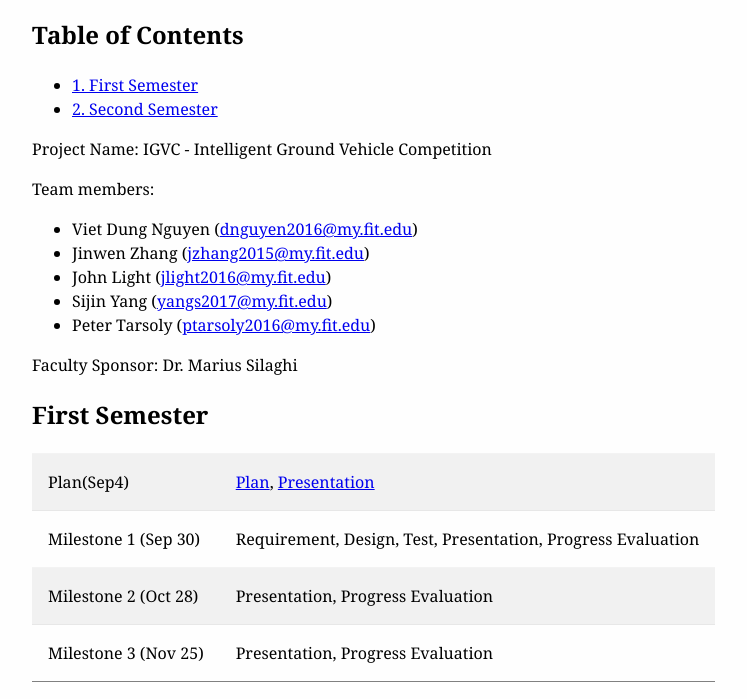
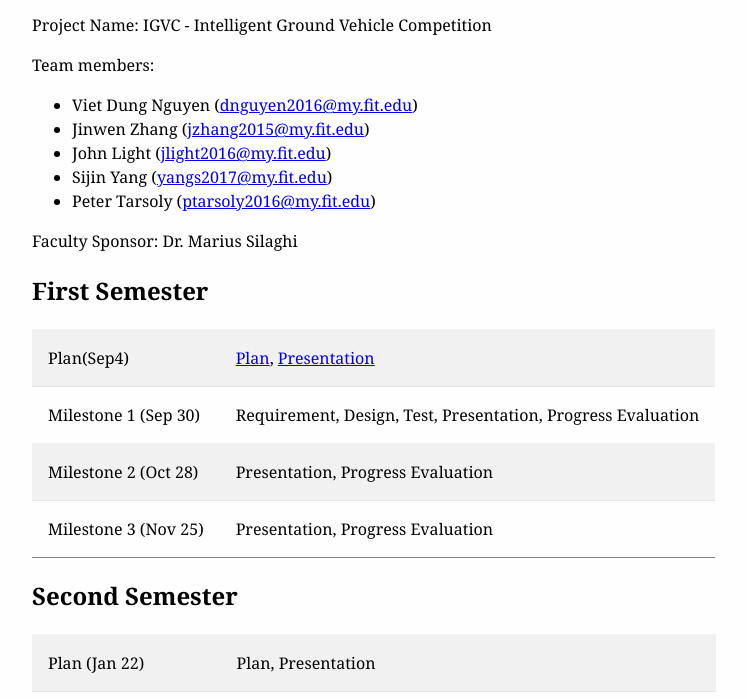
Before and after one commit to fit-igvc-2019/fit-igvc-2019.github.io, a plain HTML site: page index.html in a window 1280 px wide. Shown: the part 72-771 px from the top of the page, without its empty margins (158-905 px from the left). Drawn offline with Linux system fonts and the light colour scheme.

Commit message:
Update publishing script

```diff
--- a/index.html
+++ b/index.html
@@ -3,7 +3,7 @@
 "http://www.w3.org/TR/xhtml1/DTD/xhtml1-strict.dtd">
 <html xmlns="http://www.w3.org/1999/xhtml" lang="en" xml:lang="en">
 <head>
-<!-- 2019-09-05 Thu 00:23 -->
+<!-- 2019-09-05 Thu 00:45 -->
 <meta http-equiv="Content-Type" content="text/html;charset=utf-8" />
 <meta name="viewport" content="width=device-width, initial-scale=1" />
 <title>IGVC Project</title>
@@ -230,15 +230,6 @@ for the JavaScript code in this tag.
 <body>
 <div id="content">
 <h1 class="title">IGVC Project</h1>
-<div id="table-of-contents">
-<h2>Table of Contents</h2>
-<div id="text-table-of-contents">
-<ul>
-<li><a href="#org65737f9">1. First Semester</a></li>
-<li><a href="#orgc272ddb">2. Second Semester</a></li>
-</ul>
-</div>
-</div>
 <p>
 Project Name: IGVC - Intelligent Ground Vehicle Competition
 </p>
@@ -259,8 +250,8 @@ Team members:
 Faculty Sponsor: Dr. Marius Silaghi
 </p>
 
-<div id="outline-container-org65737f9" class="outline-2">
-<h2 id="org65737f9"><span class="section-number-2">1</span> First Semester</h2>
+<div id="outline-container-org7568296" class="outline-2">
+<h2 id="org7568296"><span class="section-number-2">1</span> First Semester</h2>
 <div class="outline-text-2" id="text-1">
 <table border="2" cellspacing="0" cellpadding="6" rules="groups" frame="hsides">
 
@@ -294,8 +285,8 @@ Faculty Sponsor: Dr. Marius Silaghi
 </table>
 </div>
 </div>
-<div id="outline-container-orgc272ddb" class="outline-2">
-<h2 id="orgc272ddb"><span class="section-number-2">2</span> Second Semester</h2>
+<div id="outline-container-org5a617bb" class="outline-2">
+<h2 id="org5a617bb"><span class="section-number-2">2</span> Second Semester</h2>
 <div class="outline-text-2" id="text-2">
 <table border="2" cellspacing="0" cellpadding="6" rules="groups" frame="hsides">
 
@@ -331,7 +322,7 @@ Faculty Sponsor: Dr. Marius Silaghi
 </div>
 </div>
 <div id="postamble" class="status">
-<p class="date">Created: 2019-09-05 Thu 00:23</p>
+<p class="date">Created: 2019-09-05 Thu 00:45</p>
 <p class="validation"><a href="http://validator.w3.org/check?uri=referer">Validate</a></p>
 </div>
 </body>
```
Also changed, not shown: 5 other files.
